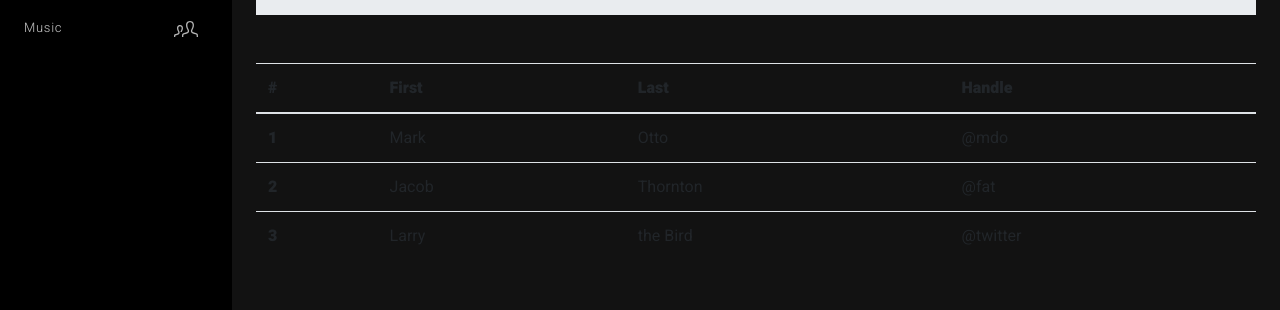
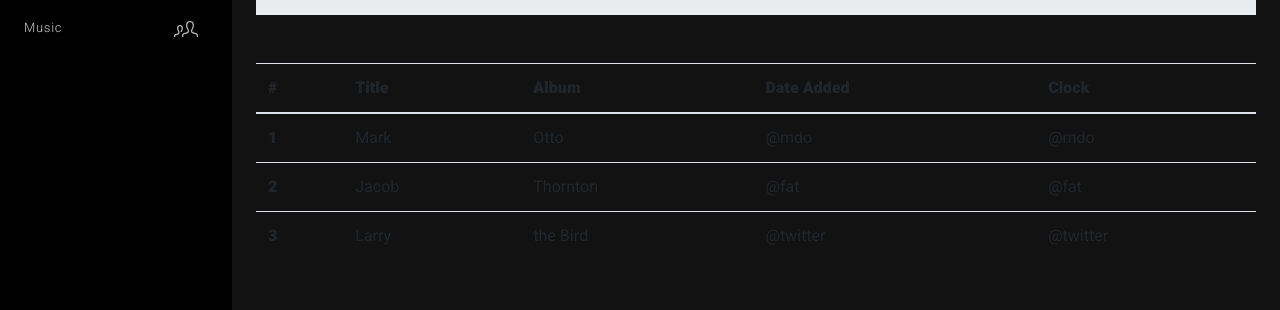
Before and after one commit to Koulinn/Strivefy, a plain HTML site: page albumPage.html in a window 1280 px wide. Shown: the part 322-632 px from the top of the page. Drawn offline with nearby package versions, Linux system fonts and the light colour scheme.

Commit message:
Added the fifth column

```diff
--- a/albumPage.html
+++ b/albumPage.html
@@ -228,9 +228,10 @@
                 <thead>
                   <tr>
                     <th scope="col">#</th>
-                    <th scope="col">First</th>
-                    <th scope="col">Last</th>
-                    <th scope="col">Handle</th>
+                    <th scope="col">Title</th>
+                    <th scope="col">Album</th>
+                    <th scope="col">Date Added</th>
+                    <th scope="col">Clock</th>
                   </tr>
                 </thead>
                 <tbody>
@@ -239,17 +240,20 @@
                     <td>Mark</td>
                     <td>Otto</td>
                     <td>@mdo</td>
+                    <td>@mdo</td>
                   </tr>
                   <tr>
                     <th scope="row">2</th>
                     <td>Jacob</td>
                     <td>Thornton</td>
                     <td>@fat</td>
+                    <td>@fat</td>
                   </tr>
                   <tr>
                     <th scope="row">3</th>
                     <td>Larry</td>
                     <td>the Bird</td>
+                    <td>@twitter</td>
                     <td>@twitter</td>
                   </tr>
                 </tbody>
```
